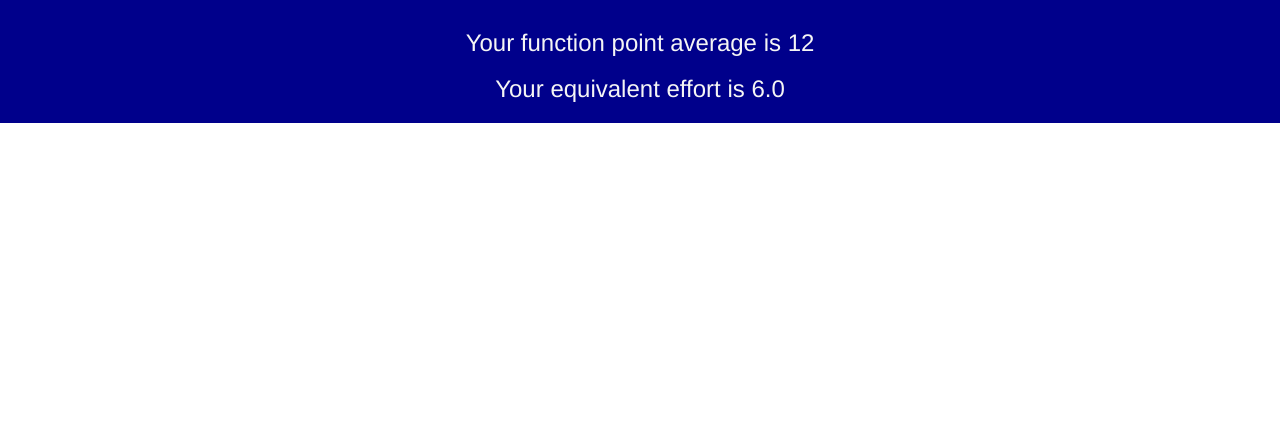
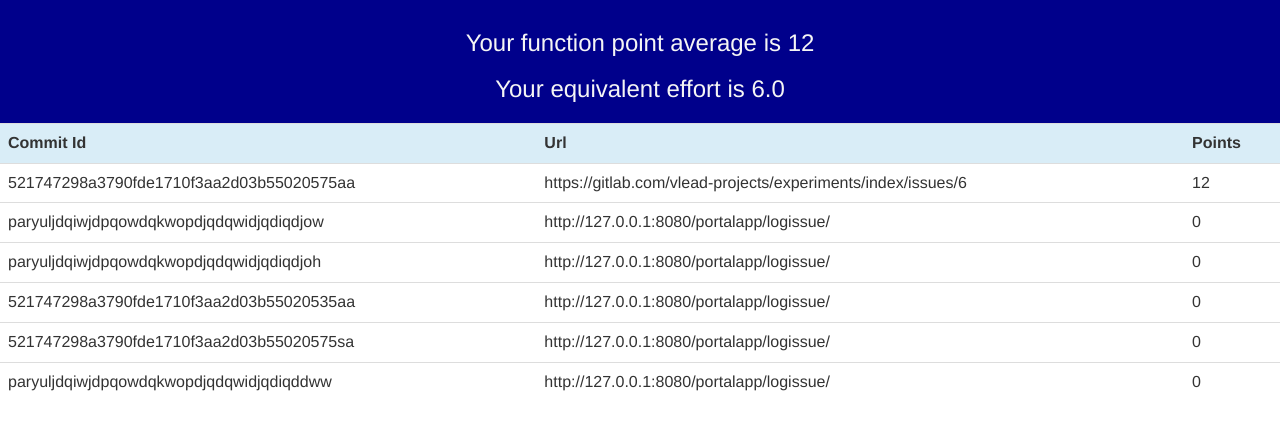
Before and after one commit to Paryul10/SRIP-PORTAL, a Django app: template portal/portalapp/templates/portalapp/points.html in a window 1280 px wide. Shown: the top 430 px of the page. Run offline with Django 3.2, Linux system fonts and the light colour scheme; the template is opened without the code that fills it: values that come from a table or form of the project are taken from there, others are empty; data comes from the database, SQL or seed files in the repository; both versions use the stored data as it was after the commit; some libraries are stand-ins or nearby versions.

Commit message:
Added Issue logging , displaying, and function point calcluation

```diff
--- a/portal/portal/settings.py
+++ b/portal/portal/settings.py
@@ -25,7 +25,7 @@ SECRET_KEY = '*6)3$q!ia$9xx6e9jnl#p2&e9z^pwi1r)5h*w@i!gykzrccybp'
 # SECURITY WARNING: don't run with debug turned on in production!
 DEBUG = True
 
-ALLOWED_HOSTS = []
+ALLOWED_HOSTS = ['127.0.0.1:8080', 'localhost' , '*']
 
 
 # Application definition
@@ -124,3 +124,7 @@ USE_TZ = True
 STATIC_URL = '/static/'
 LOGIN_REDIRECT_URL = '/'
 LOGOUT_REDIRECT_URL = '/'
+
+STATICFILES_DIRS = (
+    os.path.join(BASE_DIR,'portalapp/assets'),
+)
--- a/portal/portalapp/models.py
+++ b/portal/portalapp/models.py
@@ -2,11 +2,8 @@ from django.db import models
 from django.conf import settings
 from django.contrib.auth.models import User
 
-# Create your models here.
 class Student(models.Model):
-    # username = models.CharField(max_length=50)
     user = models.OneToOneField(User, on_delete=models.CASCADE)
-    # username = models.ForeignKey(settings.AUTH_USER_MODEL, on_delete= models.CASCADE, blank = True, null = True)
     function_points = models.IntegerField(default=0)
     effort = models.FloatField(default=0)
 
--- a/portal/portalapp/templates/portalapp/points.html
+++ b/portal/portalapp/templates/portalapp/points.html
@@ -12,8 +12,24 @@
 <body>
     <center>
         <div class="container-fluid" style="background-color: darkblue; padding: 10px;">
-            <h3 style="color:whitesmoke">Your function point average is {{ data.function_points }}</h3>
-            <h3 style="color:whitesmoke">Your equivalent effort is {{ data.effort }}</h3>
+            <h3 style="color:whitesmoke">Your function point average is {{ points_info.function_points }}</h3>
+            <h3 style="color:whitesmoke">Your equivalent effort is {{ points_info.effort }}</h3>
+        </div>
+        <div class="table-responsive">
+            <table class="table table-hover">
+                <tr class="info">
+                    <th>Commit Id</th>
+                    <th>Url</th>
+                    <th>Points</th>
+                </tr>
+                {% for i in issue_info %}
+                <tr>
+                    <td> {{ i.commit_id }} </td>
+                    <td> {{ i.url }} </td>
+                    <td> {{ i.issue_points }} </td>
+                </tr>
+                {% endfor %}
+            </table>
         </div>
     </center>
 </body>
--- a/portal/portalapp/templates/registration/login.html
+++ b/portal/portalapp/templates/registration/login.html
@@ -15,8 +15,11 @@
     {% csrf_token %}
     {% bootstrap_form form %}
     {% buttons %}
-    <button type="submit" class="btn btn-lg btn-primary btn-block">Login</button>
+    <button type="submit" class="btn btn-md btn-primary btn-block">Login</button>
     {% endbuttons %}
+    <div align="center">
+      <a class="btn btn-info" role="button" href="/registration/passwordreset.html">Forgot Password</a>
+    </div>
   </form>
 </body>
 
--- a/portal/portalapp/urls.py
+++ b/portal/portalapp/urls.py
@@ -1,4 +1,5 @@
 from django.conf.urls import url
+from django.contrib.staticfiles.urls import staticfiles_urlpatterns
 
 
 from . import views
@@ -12,3 +13,5 @@ urlpatterns = [
     url(r'^registration/passwordreset.html/$',views.passwordreset,name='passwordreset'),
     # url(r'^users/(?P<user_id>[0-9]+)/$',views.displaypoints,name = 'displaypoints')
 ]
+
+urlpatterns += staticfiles_urlpatterns()
```
Also changed, not shown: portal/portalapp/templates/portalapp/index.html (+7 -0 lines), portal/portalapp/views.py (+22 -22 lines), portal/db.sqlite3, portal/portalapp/assets/SRIP.png (added).
